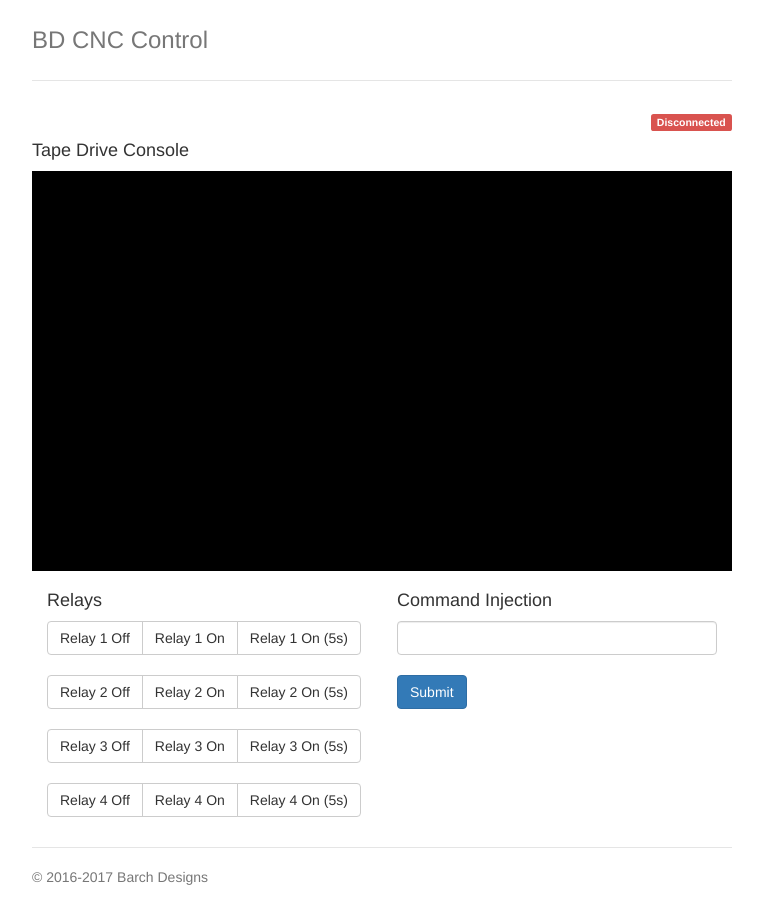
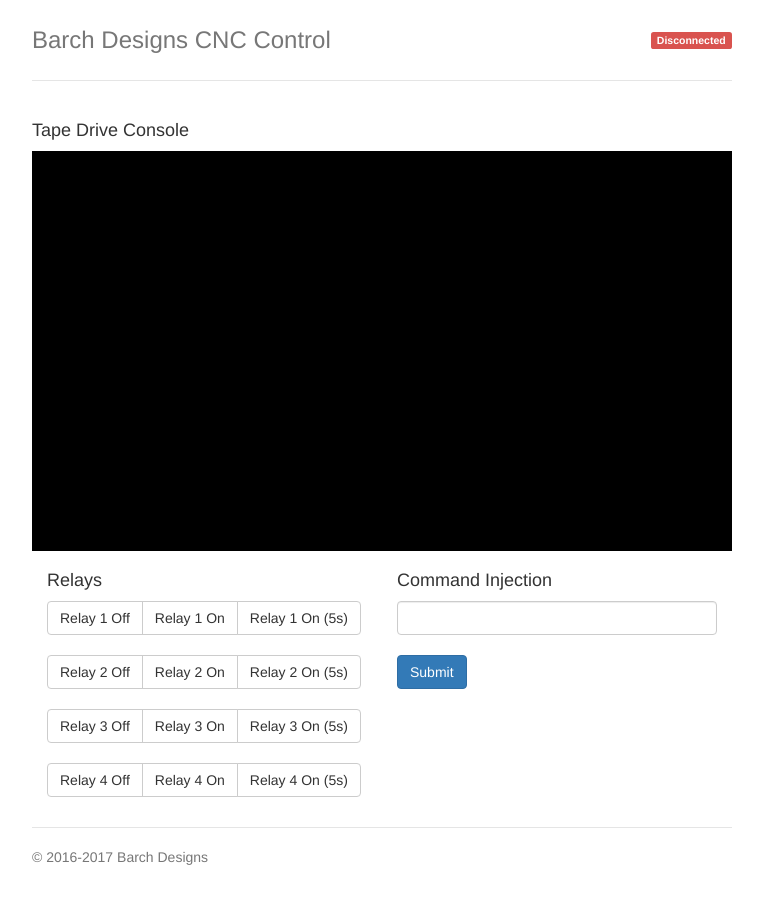
Before and after one commit to ericbarch/cnc-tools, a website: page pi-control/www/index.html in a window 1280 px wide. Shown: the whole page, without its empty margins (258-1021 px from the left). Drawn offline with nearby package versions, Linux system fonts and the light colour scheme; no server answers.

Commit message:
Move connection status to header.

```diff
--- a/pi-control/www/index.html
+++ b/pi-control/www/index.html
@@ -23,19 +23,15 @@
             <div class="header clearfix">
                 <nav>
                     <ul class="nav nav-pills pull-right">
-                        <!--<li role="presentation" class="active"><a href="#">Home</a></li>-->
+                        <span class="label label-danger" style="line-height: 40px;" id="disconnected-label">Disconnected</span>
+                        <span class="label label-success" style="display: none; line-height: 40px;" id="connected-label">Connected</span>
                     </ul>
                 </nav>
-                <h3 class="text-muted">BD CNC Control</h3>
+                <h3 class="text-muted">Barch Designs CNC Control</h3>
             </div>
 
             <div class="row">
                 <div class="col-lg-12">
-                    <div align="right">
-                        <span class="label label-danger" id="disconnected-label">Disconnected</span>
-                        <span class="label label-success" style="display: none;" id="connected-label">Connected</span>
-                    </div>
-
                     <h4>Tape Drive Console</h4>
                     <div id="console"></div>
                 </div>
```
